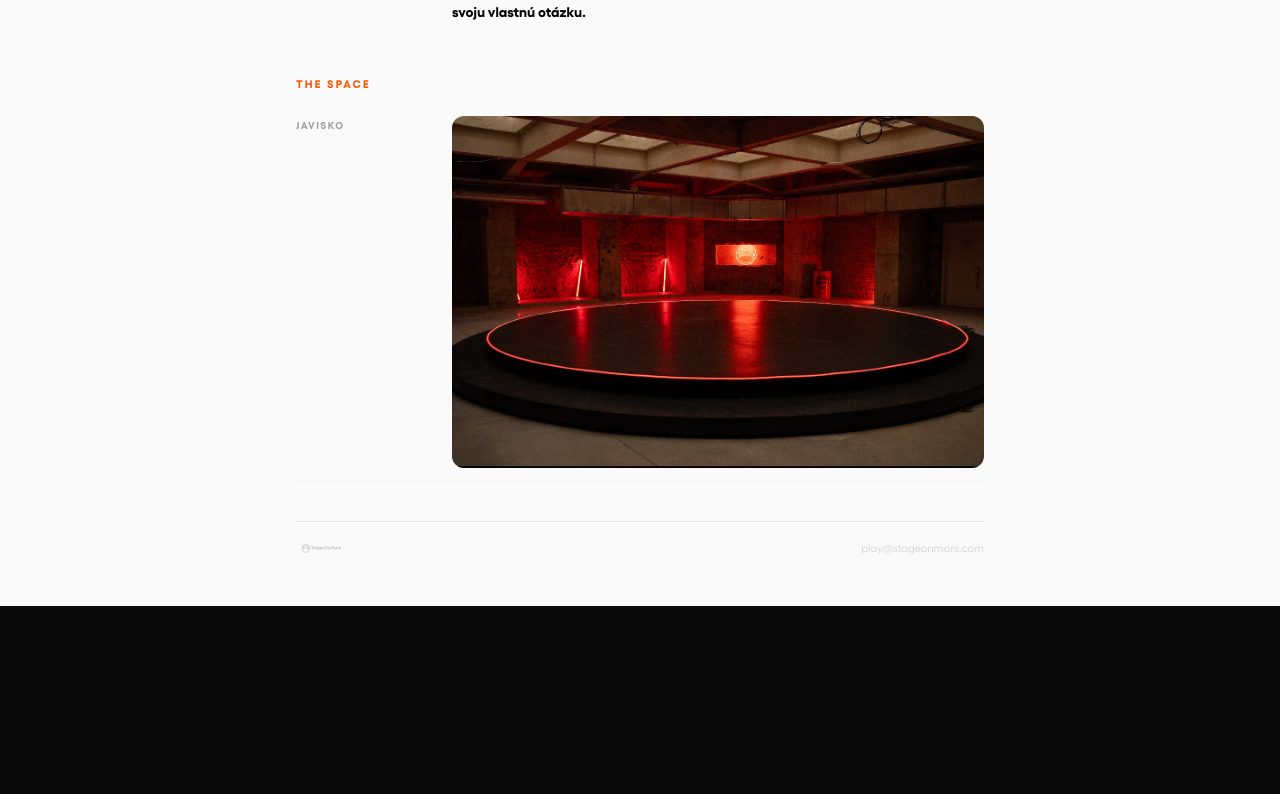
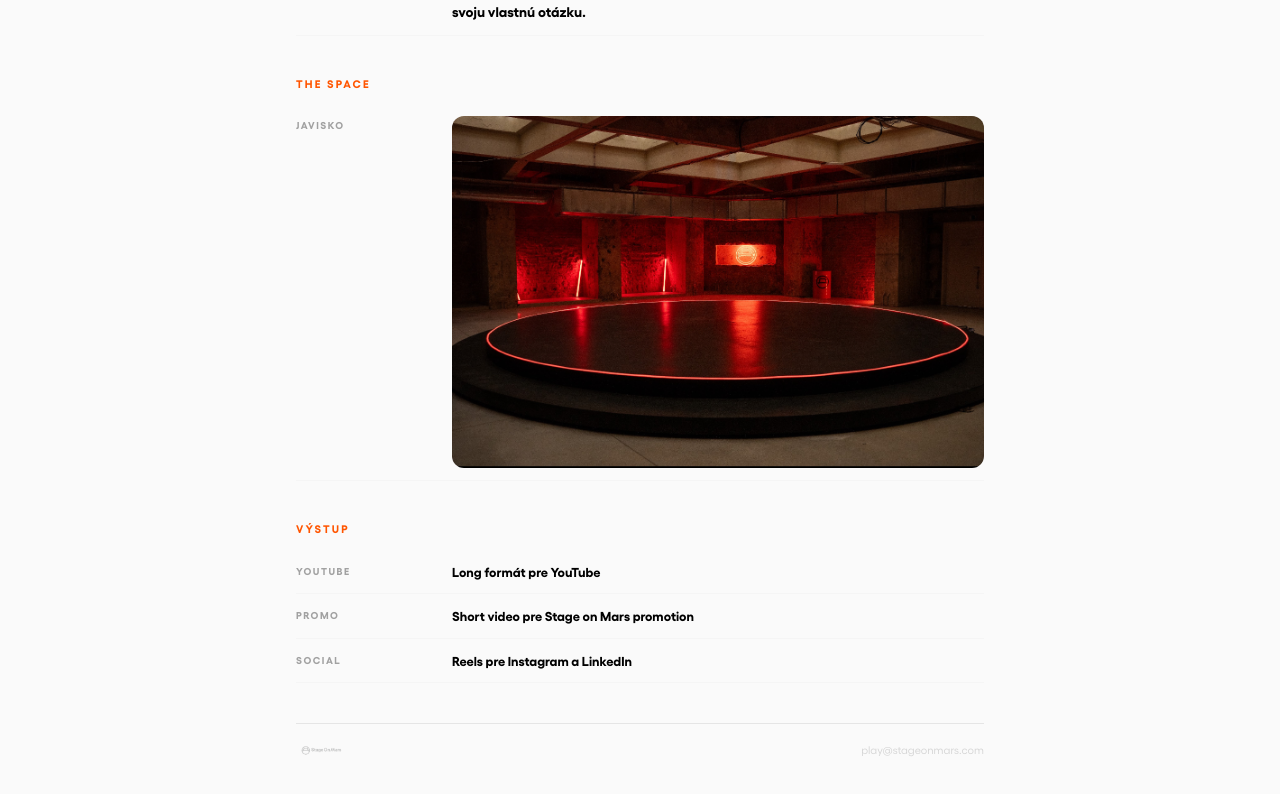
Before and after one commit to milansemelak/stage-on-mars-app, a Next.js app: page /show in a window 1280 px wide. Shown: the part 2387-3181 px from the top of the page. Before the commit the page ends 2993 px from the top, so only its background shows below. Built offline with nearby package versions, Linux system fonts and the light colour scheme; no server answers.

Commit message:
Add Výstup section with output formats
Co-Authored-By: Claude Opus 4.6 <noreply@anthropic.com>

```diff
--- a/app/show/page.tsx
+++ b/app/show/page.tsx
@@ -257,6 +257,20 @@ export default function TVPage() {
           </Row>
         </div>
 
+        {/* VÝSTUP */}
+        <div className="mb-8 sm:mb-10">
+          <p className="text-mars text-[10px] sm:text-[11px] uppercase tracking-[0.2em] font-bold mb-3">Výstup</p>
+          <Row label="YouTube">
+            <p className="text-[13px] font-semibold">Long formát pre YouTube</p>
+          </Row>
+          <Row label="Promo">
+            <p className="text-[13px] font-semibold">Short video pre Stage on Mars promotion</p>
+          </Row>
+          <Row label="Social">
+            <p className="text-[13px] font-semibold">Reels pre Instagram a LinkedIn</p>
+          </Row>
+        </div>
+
         {/* Footer */}
         <div className="border-t border-neutral-200 pt-4 flex items-center justify-between">
           <img src="/logo.png" alt="Stage on Mars" className="h-4 sm:h-5 opacity-20" />
```
